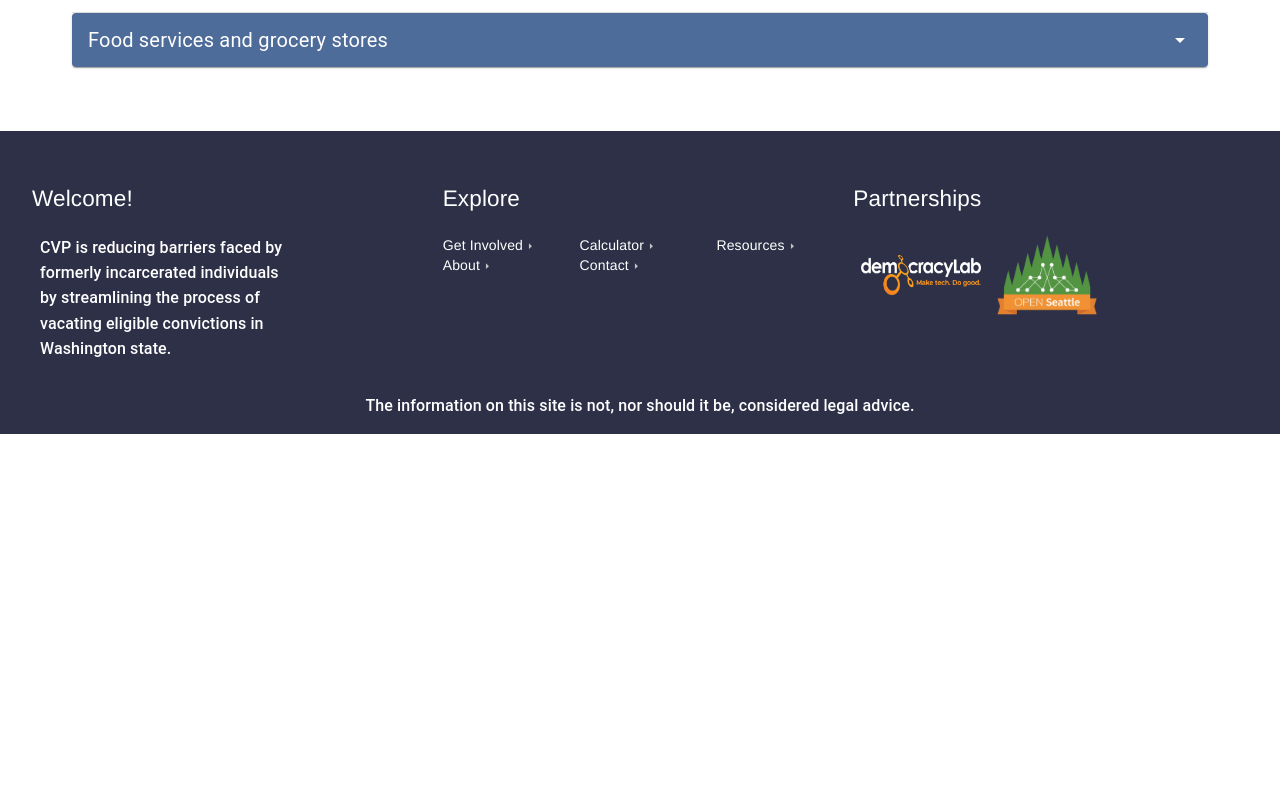
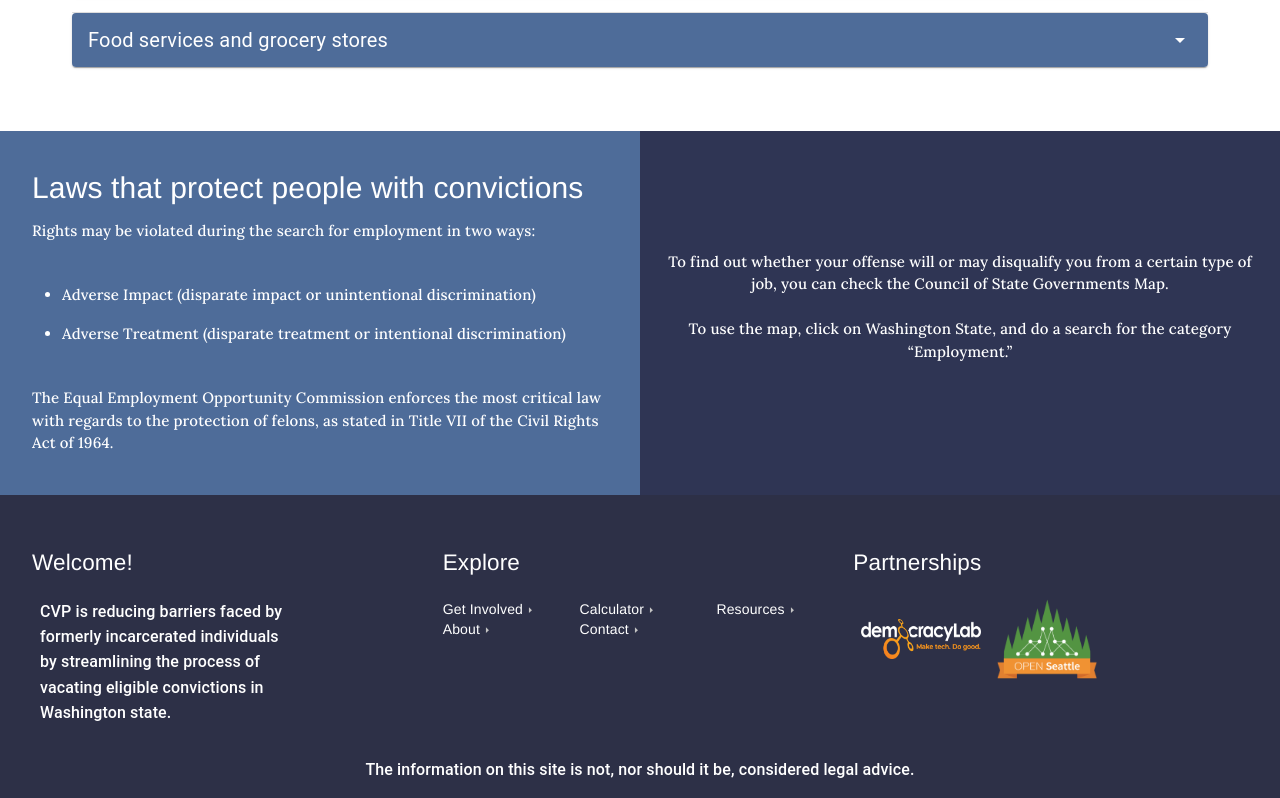
Before and after one commit to openseattle/clearviction-v1, a React (Create React App) app: page /why-vacate/employment in a window 1280 px wide. Shown: the part 2355-3153 px from the top of the page. Before the commit the page ends 2789 px from the top, so only its background shows below. Built offline with nearby package versions, Linux system fonts and the light colour scheme.

Commit message:
new section added

```diff
--- a/src/Pages/WhyVacateEmployment.jsx
+++ b/src/Pages/WhyVacateEmployment.jsx
@@ -6,6 +6,7 @@ import question from "../Assets/question.svg";
 import { TextWithCTAButton } from "../Subpages/WhyVacate/TextWithCTAButton";
 import AlternativeAccord from "../Components/AlternativeAccord";
 import { WhyVacateEmploymentStyles } from "../Styles/WhyVacateEmploymentStyle";
+import BulletedListMui from "../ui-kit/BulletedListMui";
 
 const unemployment = {
   graphic: timeGraphic,
@@ -158,7 +159,55 @@ const WhyVacateEmployment = () => {
           faqs={friendlyIndustries}
         />
       </Container>
+      <Grid container>
+        <Grid
+          className={classes.lightBlueSectionBackground}
+          item
+          xs={12}
+          sm={6}
+        >
+          <Box className={classes.containerStyles}>
+            <Typography className={classes.title} variant="h3">
+              Laws that protect people with convictions
+            </Typography>
+            <Typography className={classes.contentText} variant="body1">
+              Rights may be violated during the search for employment in two
+              ways:
+            </Typography>
+            <BulletedListMui>
+              <Box style={{ padding: "10px" }}>
+                <li className={classes.contentText}>
+                  Adverse Impact (disparate impact or unintentional
+                  discrimination)
+                </li>
+                <li className={classes.contentText}>
+                  Adverse Treatment (disparate treatment or intentional
+                  discrimination)
+                </li>
+              </Box>
+            </BulletedListMui>
 
+            <Typography className={classes.contentText} variant="body1">
+              The Equal Employment Opportunity Commission enforces the most
+              critical law with regards to the protection of felons, as stated
+              in Title VII of the Civil Rights Act of 1964.{" "}
+            </Typography>
+          </Box>
+        </Grid>
+        <Grid className={classes.darkBlueSectionBackground} item xs={12} sm={6}>
+          <Box className={classes.containerStylesAlt}>
+            <Typography variant="body1" align="center">
+              To find out whether your offense will or may disqualify you from a
+              certain type of job, you can check the Council of State
+              Governments Map.
+              <br />
+              <br />
+              To use the map, click on Washington State, and do a search for the
+              category “Employment.”
+            </Typography>
+          </Box>
+        </Grid>
+      </Grid>
     </>
   );
 };
--- a/src/Styles/WhyVacateEmploymentStyle.js
+++ b/src/Styles/WhyVacateEmploymentStyle.js
@@ -9,6 +9,14 @@ export const WhyVacateEmploymentStyles = makeStyles((theme) => ({
       padding: theme.spacing(3),
     },
   },
+  containerStylesAlt: {
+      margin: theme.spacing(2),
+      marginTop: theme.spacing(15),
+      marginBottom: theme.spacing(10),
+      [theme.breakpoints.down("sm")]: {
+        padding: theme.spacing(3),
+      },
+  },
     title: {
       margin: theme.spacing(2),
     },
@@ -17,6 +25,10 @@ export const WhyVacateEmploymentStyles = makeStyles((theme) => ({
     },
     lightBlueSectionBackground: {
       backgroundColor: theme.palette.primary.light,
+      color: "white",
+    },
+    darkBlueSectionBackground: {
+      backgroundColor: theme.palette.primary.dark,
       color: "white",
     },
     spacer: {
--- a/src/ui-kit/BulletedListMui.jsx
+++ b/src/ui-kit/BulletedListMui.jsx
@@ -7,11 +7,11 @@ import { Typography } from "@material-ui/core";
  * @returns ul element with Material Ui style applied to it
  */
 const BulletedListMui = (props) => {
-  const { children } = props;
+  const { children, textColor } = props;
   return (
     <Typography
       component="ul"
-      style={{ listStyleType: "disc", color: "white" }}
+      style={{ listStyleType: "disc", color: textColor, }}
     >
       {children}
     </Typography>
```
